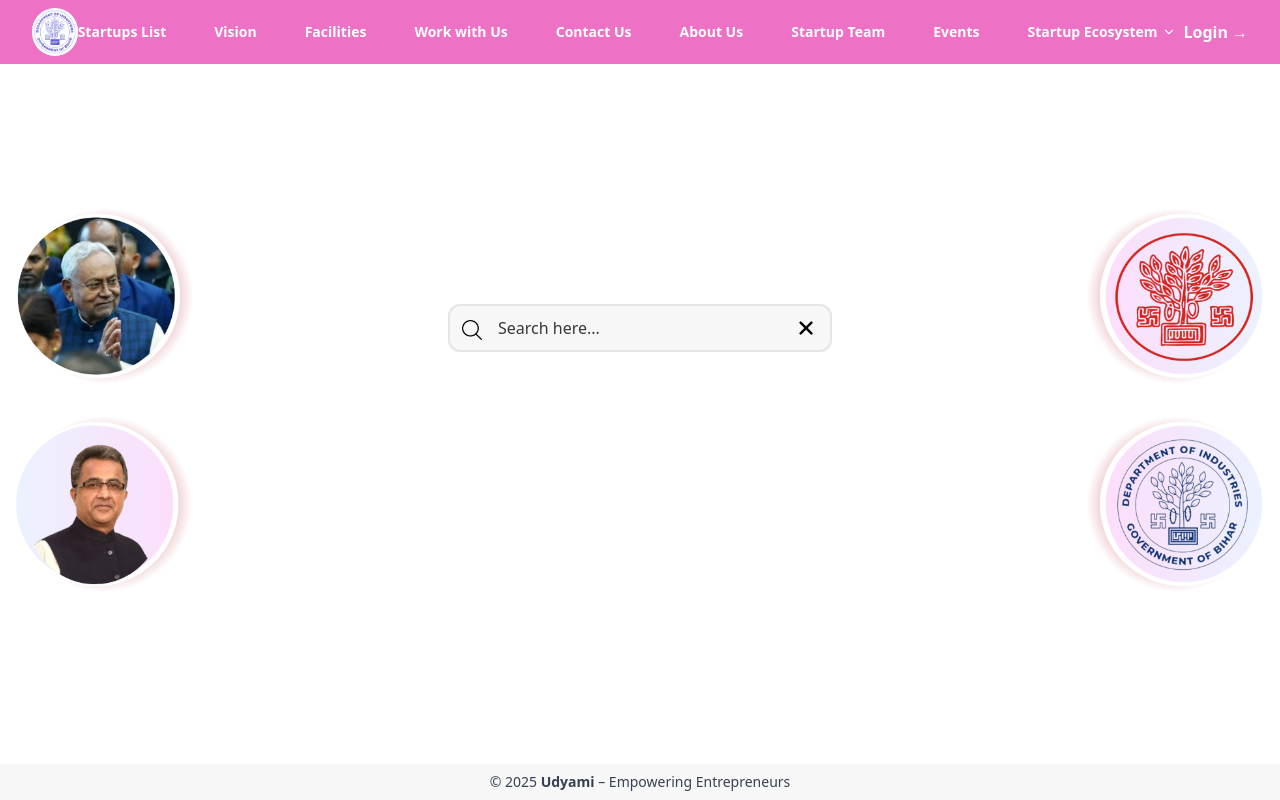
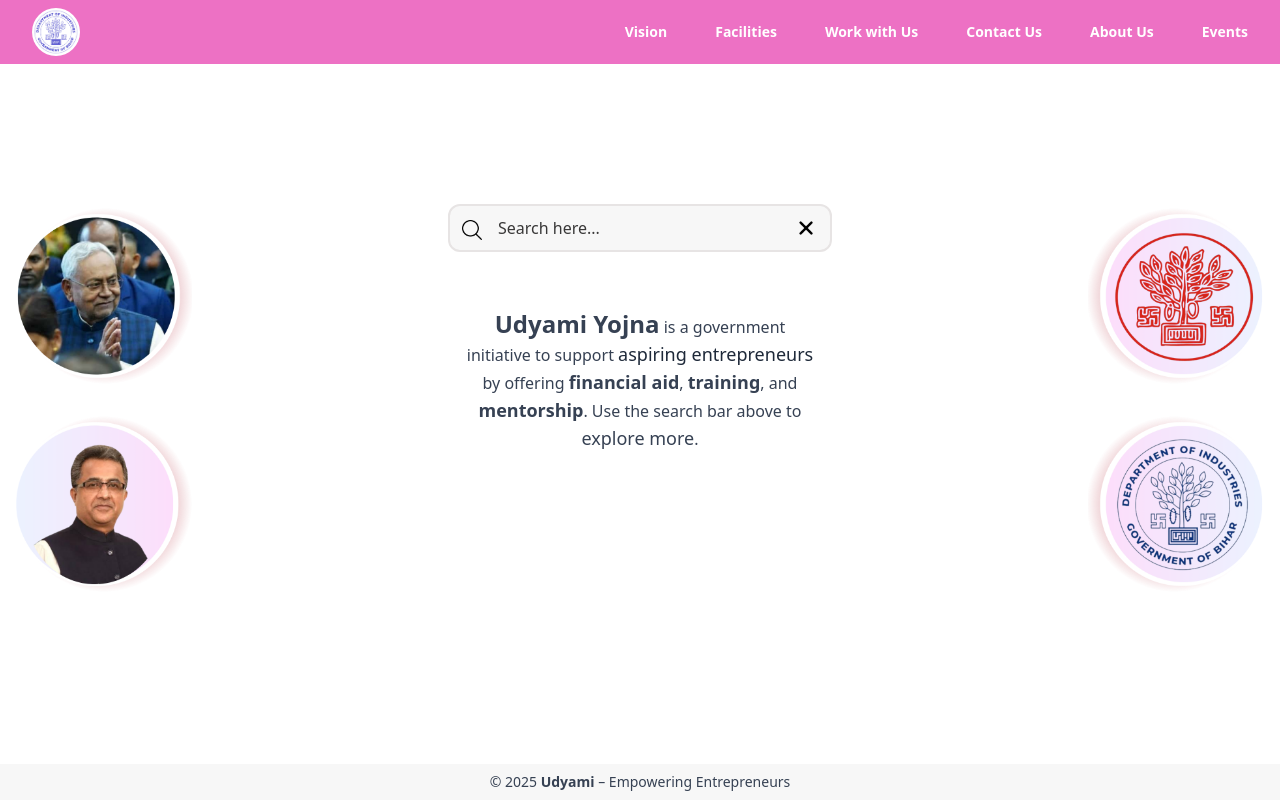
Before and after one commit to k20manish/Udyami_Bot, a React (Vite) app: page /chat in a window 1280 px wide. Built offline with nearby package versions, Linux system fonts and the light colour scheme; the HTML template or start-up script is replaced by a standard one.

Commit message:
change in the code

```diff
--- a/src/component/Chatbot.jsx
+++ b/src/component/Chatbot.jsx
@@ -4,6 +4,7 @@
 import UserProfileHeader from "./UserProfileHeader";
 import LightOn from "../assets/LightOn.png";
 import LightbulbOff from "../assets/LightOff.png";
+import { motion } from "framer-motion";
 
 function Chatbot({ initialQuery, onBack }) {
   const [messages, setMessages] = useState([]);
@@ -128,7 +129,11 @@
   }, []);
 
   return (
-    <div className="rounded-lg shadow-md w-[350px] flex flex-col h-[500px] bg-[#ffffff] mb-10 mt-20">
+    <motion.div
+    initial={{ opacity: 0, y: 10 }}
+    animate={{ opacity: 1, y: 0 }}
+    transition={{ duration: 0.4 }}
+    className="rounded-lg shadow-md w-[350px] flex flex-col h-[500px] bg-[#ffffff] mb-10 mt-20">
       {/* Header */}
       <div className="w-full h-16 flex-shrink-0 relative rounded-t-lg shadow-sm bg-[#ed71c4] flex items-center px-3">
 
@@ -234,7 +239,7 @@
           <img className="h-6 w-8" src="\src\assets\back_image.png" alt="send" />
         </button>
       </div>
-    </div>
+    </motion.div>
   );
 }
 
--- a/src/component/InputField.jsx
+++ b/src/component/InputField.jsx
@@ -52,10 +52,9 @@
     setTriggeredQuery(query);
   };
 
-  // Handle the back action to hide chatbot and show search box
   const handleBack = () => {
     setSearch(false);
-    setValue(""); // Optional: Clear search input when going back
+    setValue("");
   };
 
   useEffect(() => {
@@ -119,6 +118,27 @@
           </motion.div>
         )}
 
+        {/* Informational Text about Udyami Yojna */}
+        {!isFocused && !search && (
+          <motion.div
+            initial={{ opacity: 0, y: 10 }}
+            animate={{ opacity: 1, y: 0 }}
+            transition={{ duration: 0.4 }}
+            className="mt-4 w-96 text-sm text-gray-700 text-center px-4"
+          >
+      <p className="mt-10 text-base max-w-4xl mx-auto">
+  <strong className="text-2xl font-semibold">Udyami Yojna</strong> is a government initiative to support{' '}
+  <span className="font-medium text-gray-800 text-lg">aspiring entrepreneurs</span> by offering{' '}
+  <strong className="text-lg font-semibold">financial aid</strong>,{' '}
+  <strong className="text-lg font-semibold">training</strong>, and{' '}
+  <strong className="text-lg font-semibold">mentorship</strong>.
+  Use the search bar above to{' '}
+  <span className="font-medium text-gray-700 text-lg">explore more</span>.
+</p>
+
+          </motion.div>
+        )}
+
         {/* Suggestions Dropdown */}
         {isFocused && (
           <motion.div
--- a/src/component/NavBarNew.jsx
+++ b/src/component/NavBarNew.jsx
@@ -1,15 +1,12 @@
 import React, { useState, useRef, useEffect } from "react";
 import { Link as RouterLink } from 'react-router-dom';
 import { Link as ScrollLink, animateScroll as scroll } from 'react-scroll';
-import { FiChevronDown } from 'react-icons/fi';
 
 const NavBarNew = () => {
   const [sticky, setSticky] = useState(false);
   const [mobileMenu, setMobileMenu] = useState(false);
   const [lastScrollY, setLastScrollY] = useState(0);
   const [visible, setVisible] = useState(true);
-  const [isDropDownOpen, setIsDropDownOpen] = useState(false);
-  const dropdownRef = useRef(null);
 
   useEffect(() => {
     const handleScroll = () => {
@@ -22,20 +19,9 @@
     return () => window.removeEventListener('scroll', handleScroll);
   }, [lastScrollY]);
 
-  useEffect(() => {
-    const handleClickOutside = (event) => {
-      if (dropdownRef.current && !dropdownRef.current.contains(event.target)) {
-        setIsDropDownOpen(false);
-      }
-    };
-    document.addEventListener('mousedown', handleClickOutside);
-    return () => document.removeEventListener('mousedown', handleClickOutside);
-  }, []);
-
   const toggleMenu = () => setMobileMenu(prev => !prev);
 
   const menuLinks = [
-    { to: 'startups', label: 'Startups List' },
     { to: 'coworking', label: 'Vision' },
     { to: 'mentors', label: 'Facilities' },
     { to: 'work', label: 'Work with Us' },
@@ -44,34 +30,14 @@
 
   const staticLinks = [
     { to: '/about-us', label: 'About Us' },
-    { to: '/contact-us', label: 'Startup Team' },
     { to: '/Events', label: 'Events' }
-  ];
-
-  const dropdownLinks = [
-    { type: 'external', href: 'https://iciitp.com/zerolab/', label: 'Zero Lab' },
-    { type: 'scroll', to: 'bfsc-image', label: 'BSFT' },
-    { type: 'scroll', to: 'psc-image', label: 'PSC' },
-    { type: 'scroll', to: 'smic-image', label: 'SMIC' },
-    { type: 'scroll', to: 'ssu-image', label: 'SSU' },
-    { type: 'internal', to: '/StartupCell', label: 'Startup Cell' },
-    { type: 'internal', to: '/IncubationCell', label: 'Incubation Cell' },
-    { type: 'internal', to: '/Mentors', label: 'Mentors' },
-    { type: 'divider' },
-    { type: 'external', href: 'https://bhub.org.in/', label: 'B-Hub' },
-    { type: 'external', href: 'https://startup.bihar.gov.in/static/media/Acceleration%20Program.bf71b2d74535485bfc5f.pdf', label: 'Acceleration Program' },
-    { type: 'external', href: 'https://startup.bihar.gov.in/static/media/SOP%20for%20Early%20Stage%20Funding-%20Revised.51d15bea123ee299bd5f.pdf', label: 'Early Stage Funding' },
-    { type: 'external', href: 'https://startup.bihar.gov.in/static/media/Exit%20Policy.929b6eb912040f50f1f7.pdf', label: 'Exit Policy' },
-    { type: 'external', href: 'https://startup.bihar.gov.in/static/media/Intellectual%20Property%20Rights.fb6778157b1d80402ab0.pdf', label: 'Intellectual Property Rights' },
-    { type: 'external', href: 'https://startup.bihar.gov.in/static/media/Matching%20Loan.14234dba2d6580a941c6.pdf', label: 'Matching Loan' },
-    { type: 'external', href: 'https://startup.bihar.gov.in/static/media/Second%20Tranche.beabb8973b7e3b174e5d.pdf', label: 'Second Tranche' }
   ];
 
   return (
     <div className={`container ${sticky ? "dark-nav" : ""}`}>
       <div className={`transition-shadow duration-300 ${sticky ? "bg-[#3f1063] shadow-lg" : "bg-[#3f1063]"}`}>
         <header className={`fixed inset-x-0 top-0 z-50 transition-all duration-300 ${visible ? "translate-y-0" : "-translate-y-full"}`}>
-          <nav className={`flex items-center justify- h-16 p-6 lg:px-8 ${sticky ? "bg-[#ed71c4]" : "bg-[#ed71c4]"}`}>
+          <nav className={`flex items-center justify-between h-16 p-6 lg:px-8 ${sticky ? "bg-[#ed71c4]" : "bg-[#ed71c4]"}`}>
             <div className="flex lg:flex-1">
               <RouterLink onClick={() => scroll.scrollToTop()} to="/" className="-m-1.5 p-1.5 cursor-pointer">
                 <img className="h-12 w-auto rounded-full" src="/src/assets/udymai.png" alt="Company Logo" />
@@ -100,47 +66,6 @@
                   {link.label}
                 </RouterLink>
               ))}
-              <div
-                className="relative"
-                ref={dropdownRef}
-                onMouseEnter={() => setIsDropDownOpen(true)}
-                onMouseLeave={() => setIsDropDownOpen(false)}
-              >
-                <RouterLink to="/ecosystem" className="text-sm font-semibold leading-6 text-white flex items-center gap-1 cursor-pointer">
-                  Startup Ecosystem
-                  <FiChevronDown className={`transition-transform duration-300 ${isDropDownOpen ? 'rotate-180' : 'rotate-0'}`} />
-                </RouterLink>
-                {isDropDownOpen && (
-                  <div className="absolute left-0 top-full mt-2 flex flex-col bg-white shadow-lg z-50 w-64 rounded-lg overflow-hidden transition-all duration-300 ease-in-out">
-                    {dropdownLinks.map((item, index) => {
-                      if (item.type === 'divider') return <hr key={index} className="border-t border-gray-200" />;
-                      if (item.type === 'external') return (
-                        <a key={index} href={item.href} target="_blank" rel="noopener noreferrer" className="px-4 py-2 text-sm hover:bg-indigo-100 text-gray-800">
-                          {item.label}
-                        </a>
-                      );
-                      if (item.type === 'internal') return (
-                        <RouterLink key={index} to={item.to} className="px-4 py-2 text-sm hover:bg-indigo-100 text-gray-800">
-                          {item.label}
-                        </RouterLink>
-                      );
-                      return (
-                        <ScrollLink key={index} to={item.to} smooth={true} offset={-50} duration={500} className="px-4 py-2 text-sm hover:bg-indigo-100 text-gray-800 cursor-pointer">
-                          {item.label}
-                        </ScrollLink>
-                      );
-                    })}
-                  </div>
-                )}
-              </div>
-            </div>
-
-            <div className="lg:flex lg:flex-1 lg:justify-end">
-              <RouterLink to="/login">
-                <button className="ml-2 flex items-center text-m font-semibold leading-6 text-white hover:text-gray-200">
-                  Login <span aria-hidden="true" className="ml-1">&rarr;</span>
-                </button>
-              </RouterLink>
             </div>
 
             <button onClick={toggleMenu} className="lg:hidden flex items-center text-white">
```
